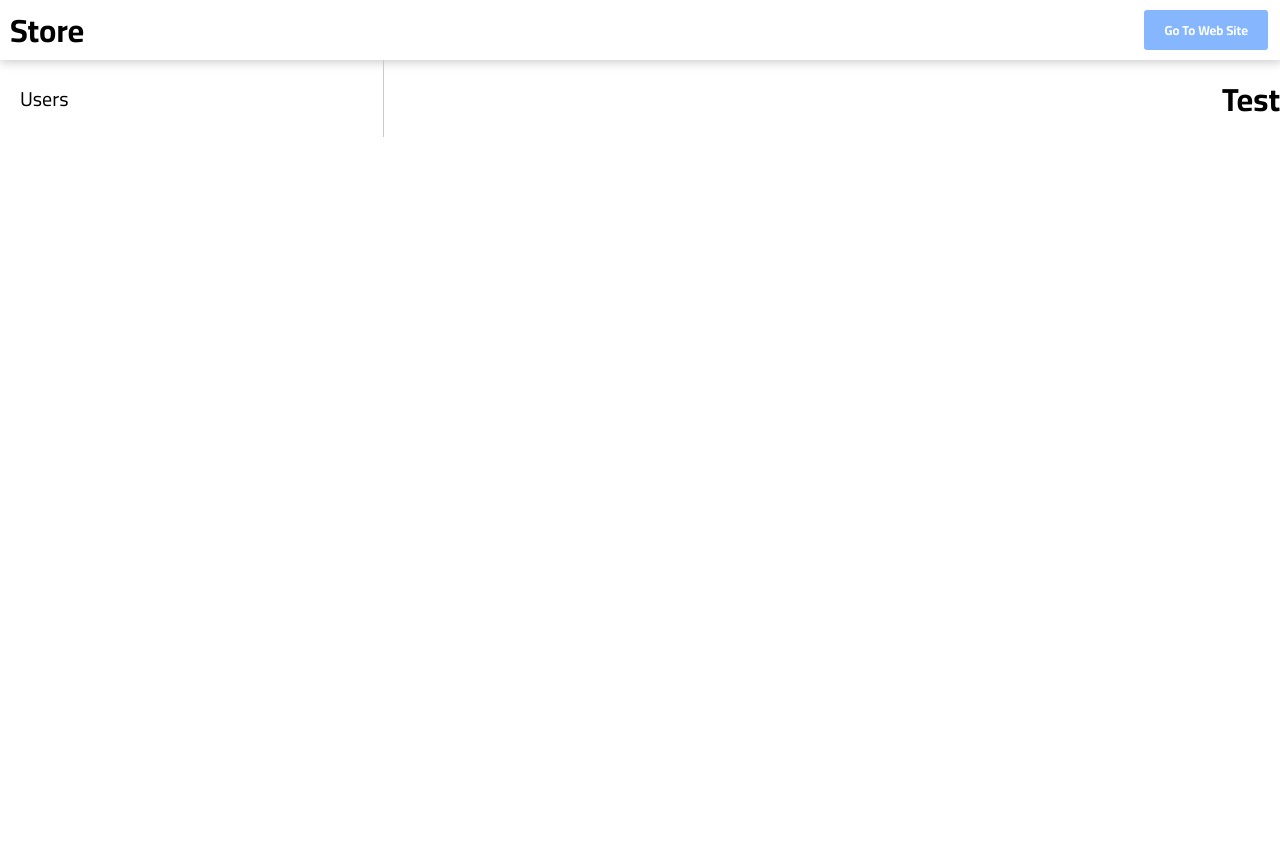
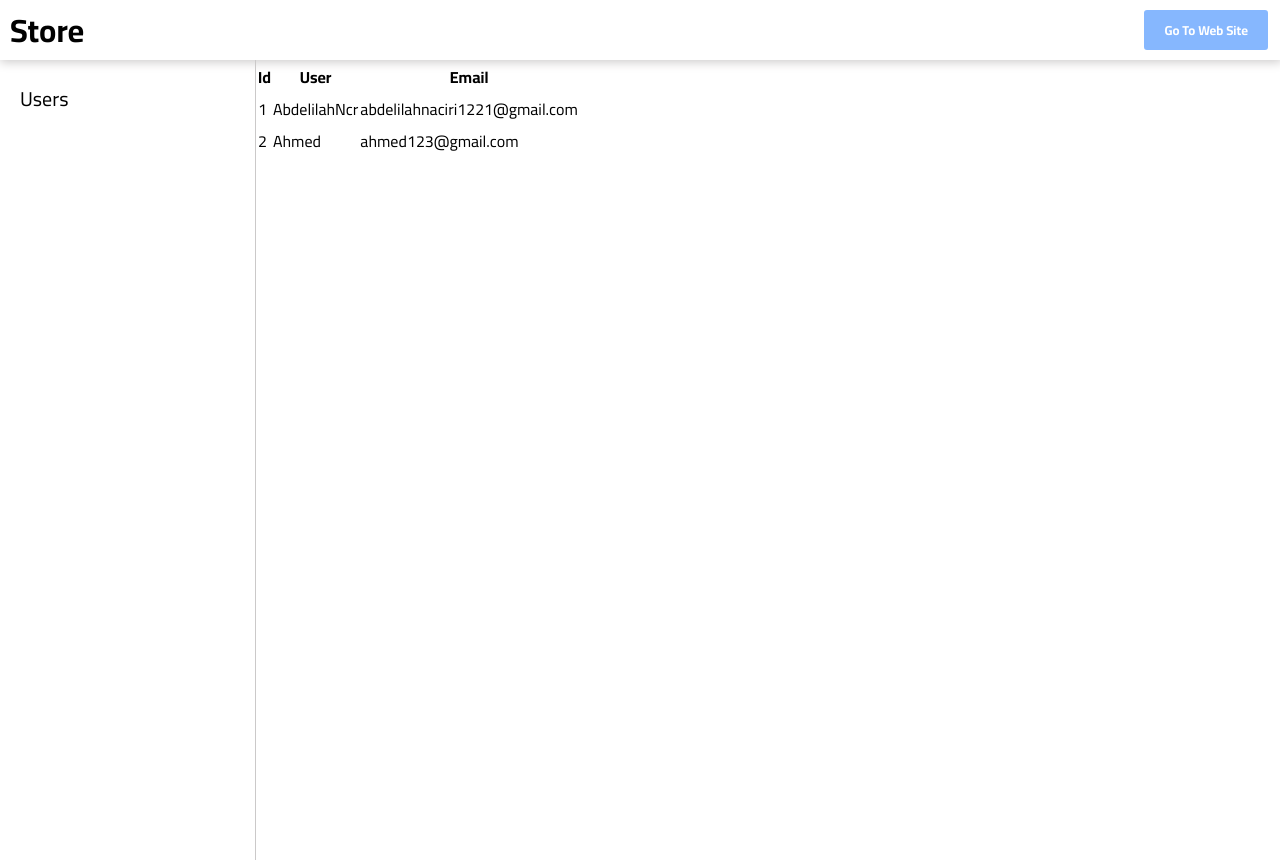
Before and after one commit to abdelilahnaciri/User-Management-React, a React (Create React App) app in the folder front_end/: page /dashboard in a window 1280 px wide. Before the commit the page ends 800 px from the top, so only its background shows below. Built offline with nearby package versions, Linux system fonts and the light colour scheme.

Commit message:
create table of dashboard

```diff
--- a/front_end/src/Dashboard.js
+++ b/front_end/src/Dashboard.js
@@ -1,13 +1,14 @@
 import SideBar from "./Components/SideBar";
 import TopBar from "./Components/TopBar";
+import Users from "./Users";
 
 export default function Dashboard() {
   return (
     <div>
       <TopBar />
-      <div className="d-flex">
+      <div className="content-flex">
         <SideBar />
-        <h1>Test</h1>
+        <Users />
       </div>
     </div>
   );
--- /dev/null
+++ b/front_end/src/Users.js
@@ -0,0 +1,25 @@
+export default function Users() {
+  return (
+    <div>
+      <table>
+        <thead>
+          <th>Id</th>
+          <th>User</th>
+          <th>Email</th>
+        </thead>
+        <tbody>
+          <tr>
+            <td>1</td>
+            <td>AbdelilahNcr</td>
+            <td>abdelilahnaciri1221@gmail.com</td>
+          </tr>
+          <tr>
+            <td>2</td>
+            <td>Ahmed</td>
+            <td>ahmed123@gmail.com</td>
+          </tr>
+        </tbody>
+      </table>
+    </div>
+  );
+}
--- a/front_end/src/dashboard.css
+++ b/front_end/src/dashboard.css
@@ -1,3 +1,7 @@
+/* Globall */
+.content-flex {
+  display: flex;
+}
 /* Top Bar */
 .top-bar {
   box-shadow: 1px 1px 10px 1px #cbc9c9;
@@ -5,9 +9,10 @@
 
 /* Side Bar */
 .side-bar {
+  width: 20%;
+  height: 100vh;
   padding: 20px;
   border-right: 1px solid #cbc9c9;
-  width: 30%;
 }
 .item-link {
   color: black;
```
